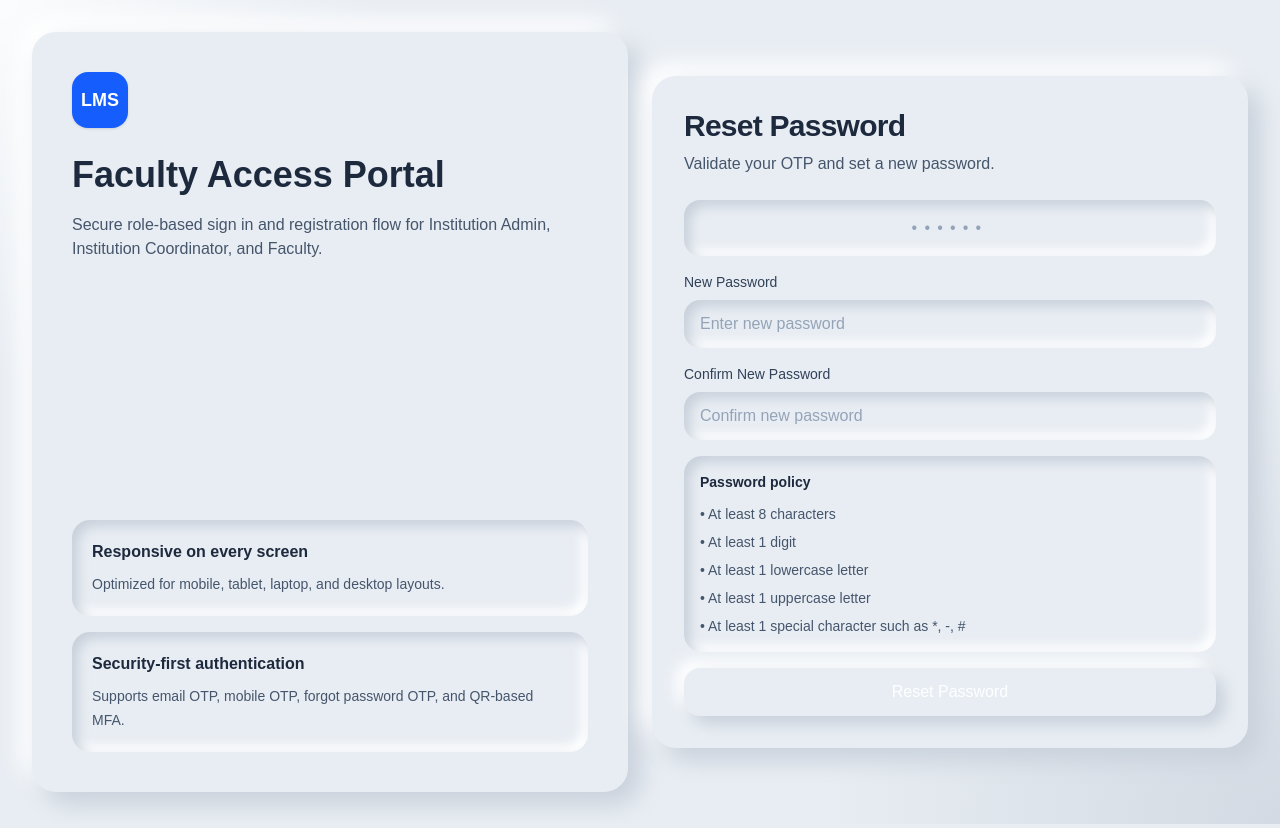
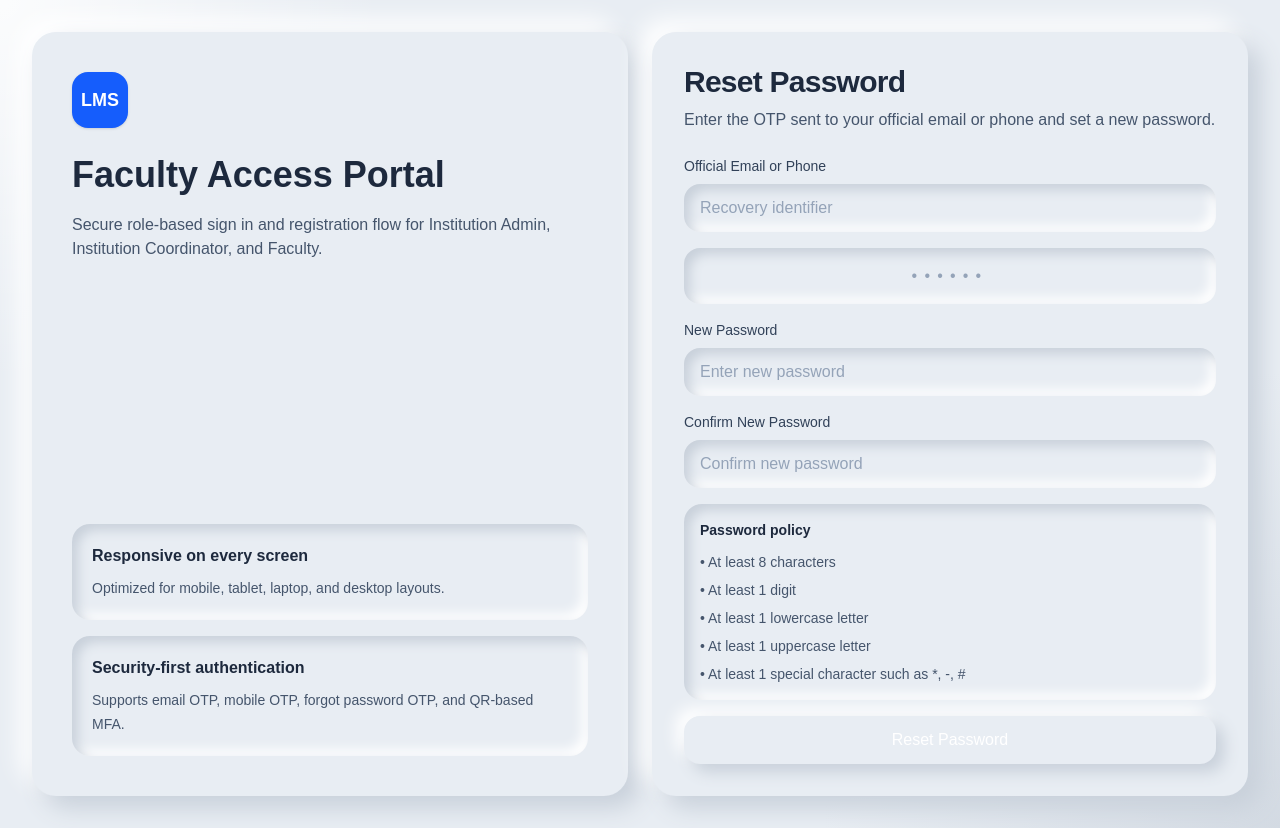
Before and after one commit to PRGEEQGlobalSolutionsPrivateLIT/LMS-Main-Pro, a Next.js app in the folder apps/faculty-web/: page /auth/institution-admin/reset-password in a window 1280 px wide. Built offline with nearby package versions, Linux system fonts and the light colour scheme; no server answers.

Commit message:
Update page.tsx

```diff
--- a/apps/faculty-web/app/auth/institution-admin/reset-password/page.tsx
+++ b/apps/faculty-web/app/auth/institution-admin/reset-password/page.tsx
@@ -1,23 +1,21 @@
 "use client";
 
-import { useSearchParams, useRouter } from "next/navigation";
-import { useState } from "react";
-import AuthShell from "@/components/auth/AuthShell";
-import OtpInput from "@/components/auth/OtpInput";
-import NeuInput from "@/components/auth/NeuInput";
-import NeuButton from "@/components/auth/NeuButton";
-import PasswordChecklist from "@/components/auth/PasswordChecklist";
-import { authApi } from "@/lib/api";
-import { ROLES } from "@/lib/constants";
-import { validateResetPasswordForm } from "@/lib/validators";
+import { Suspense, useState } from "react";
+import { useRouter, useSearchParams } from "next/navigation";
+import AuthShell from "../../../../components/auth/AuthShell";
+import OtpInput from "../../../../components/auth/OtpInput";
+import NeuInput from "../../../../components/auth/NeuInput";
+import NeuButton from "../../../../components/auth/NeuButton";
+import PasswordChecklist from "../../../../components/auth/PasswordChecklist";
+import { authApi } from "../../../../lib/api";
 
-export default function ResetPasswordPage() {
+function ResetPasswordContent() {
   const router = useRouter();
-  const params = useSearchParams();
-  const identifier = params.get("identifier") || "";
+  const searchParams = useSearchParams();
+  const identifier = searchParams.get("identifier") || "";
 
   const [otp, setOtp] = useState("");
-  const [newPassword, setNewPassword] = useState("");
+  const [password, setPassword] = useState("");
   const [confirmPassword, setConfirmPassword] = useState("");
   const [error, setError] = useState("");
   const [loading, setLoading] = useState(false);
@@ -25,14 +23,23 @@ export default function ResetPasswordPage() {
   async function handleSubmit(e: React.FormEvent<HTMLFormElement>) {
     e.preventDefault();
 
-    const validationError = validateResetPasswordForm(
-      otp,
-      newPassword,
-      confirmPassword
-    );
+    if (!identifier) {
+      setError("Missing recovery identifier.");
+      return;
+    }
 
-    if (validationError) {
-      setError(validationError);
+    if (!otp || otp.length < 4) {
+      setError("Enter a valid OTP.");
+      return;
+    }
+
+    if (!password) {
+      setError("Enter a new password.");
+      return;
+    }
+
+    if (password !== confirmPassword) {
+      setError("Passwords do not match.");
       return;
     }
 
@@ -41,16 +48,16 @@ export default function ResetPasswordPage() {
       setError("");
 
       await authApi.resetPassword({
-        role: ROLES.INSTITUTION_ADMIN,
         identifier,
         otp,
-        newPassword,
-        confirmPassword,
+        password,
       });
 
       router.push("/auth/institution-admin/login");
     } catch (err) {
-      setError(err instanceof Error ? err.message : "Password reset failed.");
+      setError(
+        err instanceof Error ? err.message : "Failed to reset password."
+      );
     } finally {
       setLoading(false);
     }
@@ -59,16 +66,23 @@ export default function ResetPasswordPage() {
   return (
     <AuthShell
       title="Reset Password"
-      subtitle="Validate your OTP and set a new password."
+      subtitle="Enter the OTP sent to your official email or phone and set a new password."
     >
       <form onSubmit={handleSubmit} className="space-y-4">
+        <NeuInput
+          label="Official Email or Phone"
+          value={identifier}
+          readOnly
+          placeholder="Recovery identifier"
+        />
+
         <OtpInput value={otp} onChange={setOtp} />
 
         <NeuInput
           label="New Password"
           type="password"
-          value={newPassword}
-          onChange={(e) => setNewPassword(e.target.value)}
+          value={password}
+          onChange={(e) => setPassword(e.target.value)}
           placeholder="Enter new password"
         />
 
@@ -80,7 +94,7 @@ export default function ResetPasswordPage() {
           placeholder="Confirm new password"
         />
 
-        <PasswordChecklist password={newPassword} />
+        <PasswordChecklist password={password} />
 
         {error ? <p className="text-sm text-red-600">{error}</p> : null}
 
@@ -91,3 +105,11 @@ export default function ResetPasswordPage() {
     </AuthShell>
   );
 }
+
+export default function ResetPasswordPage() {
+  return (
+    <Suspense fallback={<div className="p-6 text-sm">Loading...</div>}>
+      <ResetPasswordContent />
+    </Suspense>
+  );
+}
```
